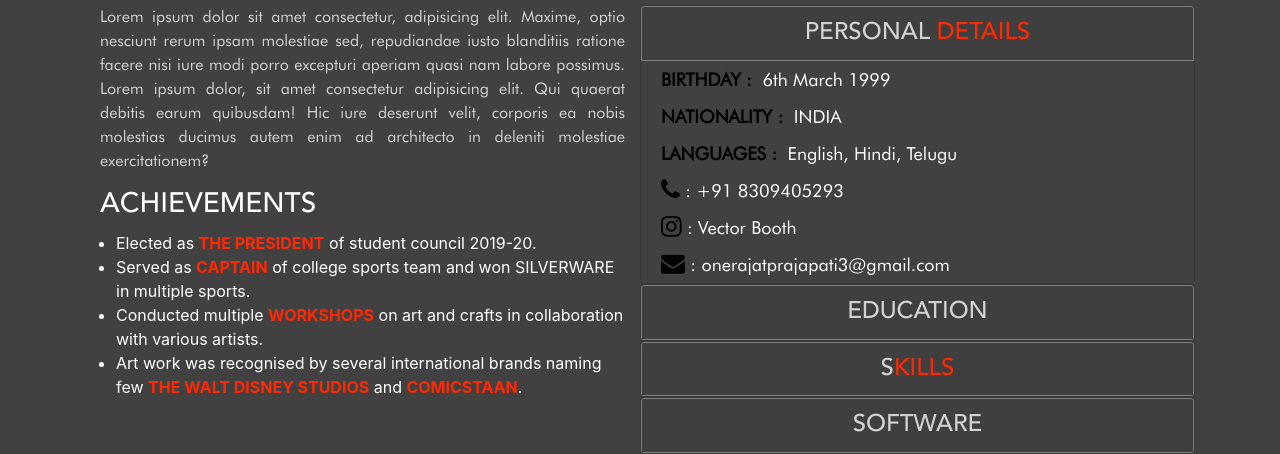
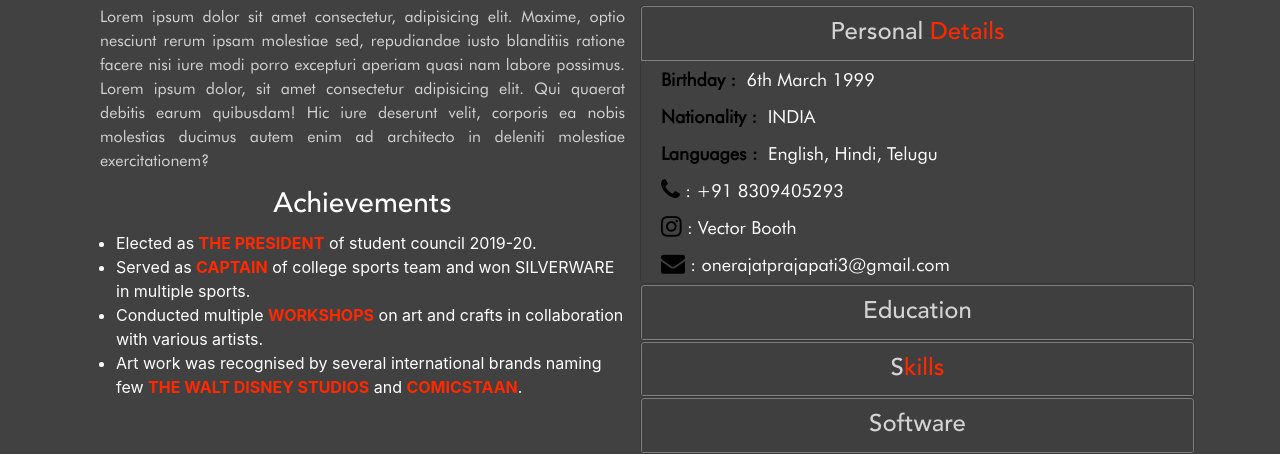
Before and after one commit to rajatprajapati/Onerajat, a website: page index.html in a window 1280 px wide. Shown: the part 993-1447 px from the top of the page. Drawn offline with Linux system fonts and the light colour scheme.

Commit message:
minor changes

```diff
--- a/index.html
+++ b/index.html
@@ -87,8 +87,8 @@
                     <p> Lorem ipsum dolor sit amet consectetur, adipisicing elit. Maxime, optio nesciunt rerum ipsam molestiae sed, repudiandae iusto blanditiis ratione facere nisi iure modi porro excepturi aperiam quasi nam labore possimus. Lorem ipsum dolor,
                         sit amet consectetur adipisicing elit. Qui quaerat debitis earum quibusdam! Hic iure deserunt velit, corporis ea nobis molestias ducimus autem enim ad architecto in deleniti molestiae exercitationem?</p>
 
-                    <h3 class="achievementsheading">ACHIEVEMENTS</h3>
-                    <ul class="achievements">
+                    <h3 class="achievementsheading">Achievements</h3>
+                    <ul class="achievements mb-3 mb-sm-0">
                         <li>Elected as <strong>the president</strong> of student council 2019-20.</li>
                         <li>Served as <strong>Captain</strong> of college sports team and won SILVERWARE in multiple sports.</li>
                         <li>Conducted multiple <strong>workshops</strong> on art and crafts in collaboration with various artists.</li>
@@ -101,7 +101,7 @@
                         <div class="card-header" role="tab" id="skills">
                             <a href="" data-toggle="collapse" data-target="#personal">
                                 <h4 class="mb-0 col-12 headings">
-                                    PERSONAL <span>DETAILS</span>
+                                    Personal <span>Details</span>
                                 </h4>
                             </a>
                         </div>
@@ -109,17 +109,17 @@
                             <div class="card-body">
                                 <div class="bar col-sm-12 padding-0 ">
                                     <div class="progress-label col-12">
-                                        <strong>BIRTHDAY&nbsp;</i>:&nbsp;</strong>&nbsp;6th March 1999
+                                        <strong>Birthday&nbsp;</i>:&nbsp;</strong>&nbsp;6th March 1999
                                     </div>
                                 </div>
                                 <div class="bar col-sm-12 padding-0 ">
                                     <div class="progress-label col-12">
-                                        <strong>NATIONALITY&nbsp;</i>:&nbsp;</strong>&nbsp;INDIA
+                                        <strong>Nationality&nbsp;</i>:&nbsp;</strong>&nbsp;INDIA
                                     </div>
                                 </div>
                                 <div class="bar col-sm-12 padding-0 ">
                                     <div class="progress-label col-12">
-                                        <strong>LANGUAGES&nbsp;:&nbsp;</strong>&nbsp;English, Hindi, Telugu
+                                        <strong>Languages&nbsp;:&nbsp;</strong>&nbsp;English, Hindi, Telugu
                                     </div>
                                 </div>
                                 <div class="bar col-sm-12 padding-0 ">
@@ -145,7 +145,7 @@
                         <div class="card-header" role="tab" id="strengthshead">
                             <a href="" data-toggle="collapse" data-target="#education">
                                 <h4 class="mb-0 col-12 headings">
-                                    EDUCATION
+                                    Education
                                 </h4>
                             </a>
                         </div>
@@ -195,7 +195,7 @@
                         <div class="card-header" role="tab" id="skills">
                             <a href="" data-toggle="collapse" data-target="#bars">
                                 <h4 class="mb-0 col-12 headings">
-                                    S<span>KILLS</span>
+                                    S<span>kills</span>
                                 </h4>
                             </a>
                         </div>
@@ -244,7 +244,7 @@
                         <div class="card-header" role="tab" id="strengthshead">
                             <a href="" data-toggle="collapse" data-target="#strengths">
                                 <h4 class="mb-0 col-12 headings">
-                                    SOFTWARE
+                                    Software
                                 </h4>
                             </a>
                         </div>
--- a/resources/css/styles.scss
+++ b/resources/css/styles.scss
@@ -573,6 +573,7 @@ nav {
 }
 
 .achievementsheading {
+    text-align: center;
     color: white;
     font-family: $avenir;
 }
```
Also changed, not shown: resources/css/styles.css.
